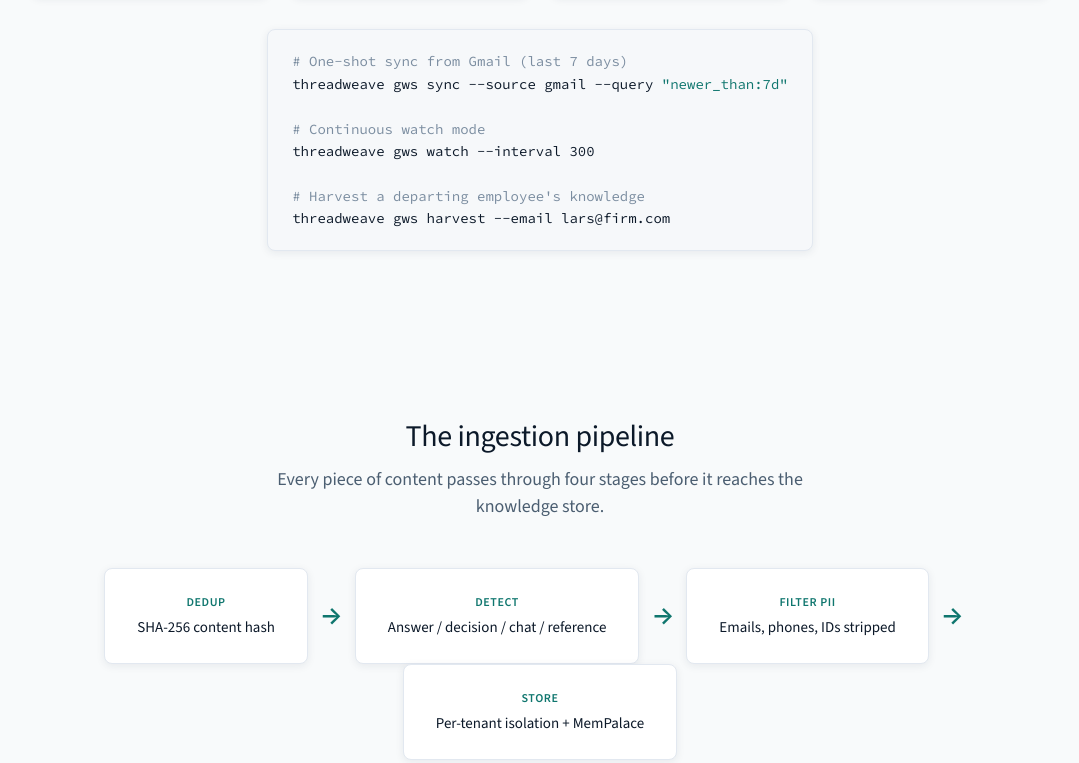
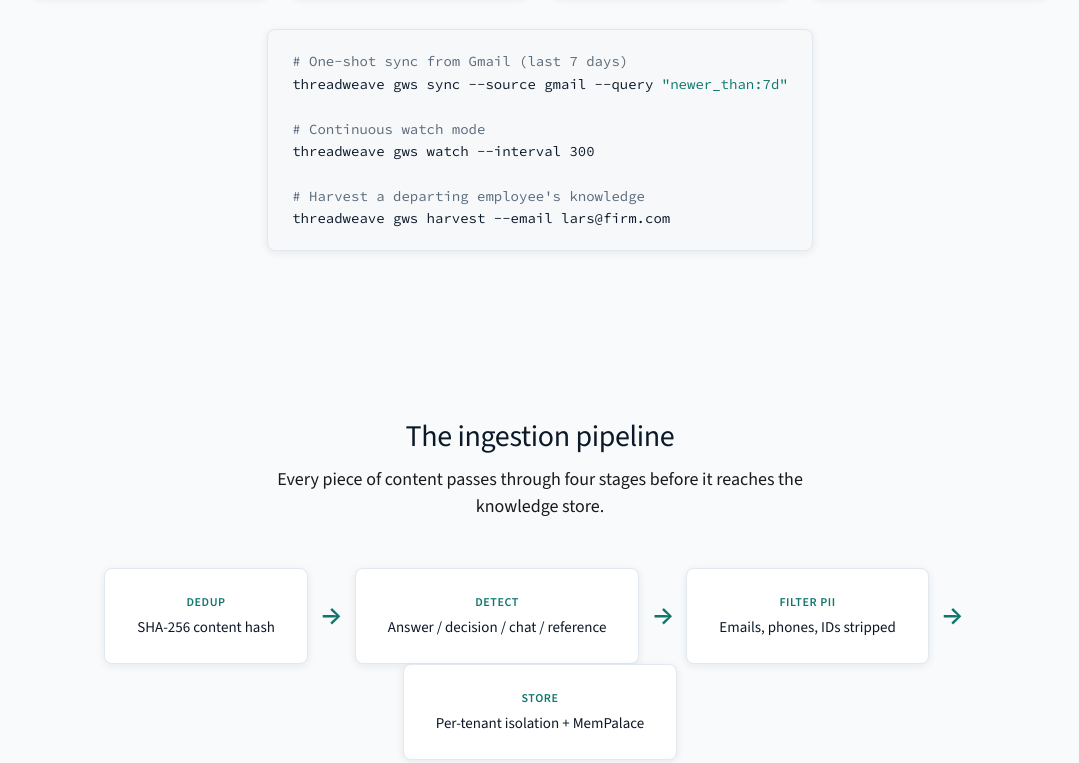
Before and after one commit to PowerLooming/threadweave-landing, a plain HTML site: page index.html in a window 1280 px wide. Shown: the part 1254-2017 px from the top of the page, without its empty margins (100-1179 px from the left). Drawn offline with nearby package versions, Linux system fonts and the light colour scheme.

Commit message:
darken body text on landing page too

```diff
--- a/index.html
+++ b/index.html
@@ -18,8 +18,8 @@
       --color-accent-soft: #f0fdfa;
 
       --color-heading: #0c1929;
-      --color-body: #4b5e71;
-      --color-body-light: #7b8da0;
+      --color-body: #1a1a1a;
+      --color-body-light: #5a6a7a;
 
       --color-bg: #ffffff;
       --color-bg-dark: #0c1929;
```
